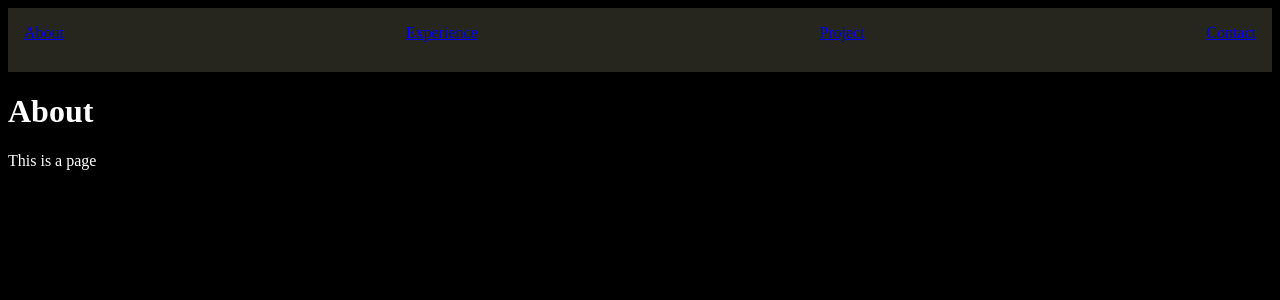
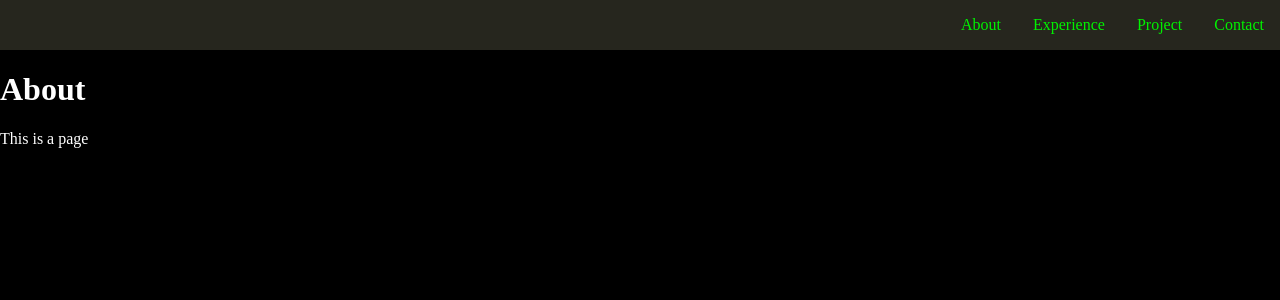
Before and after one commit to AbielKiflu/portfolio, a React (Create React App) app: page /about in a window 1280 px wide. Shown: the top 300 px of the page. Built offline with nearby package versions, Linux system fonts and the light colour scheme.

Commit message:
responsive navigation

```diff
--- a/public/index.html
+++ b/public/index.html
@@ -30,9 +30,10 @@
       work correctly both with client-side routing and a non-root public URL.
       Learn how to configure a non-root public URL by running `npm run build`.
     -->
+
     <title>React App</title>
   </head>
-  <body style="background-color: #000000">
+  <body>
     <noscript>You need to enable JavaScript to run this app.</noscript>
     <div id="root"></div>
     <!--
--- a/src/App.js
+++ b/src/App.js
@@ -1,5 +1,5 @@
 import React from "react";
-import { BrowserRouter, Routes, Route, Link } from "react-router-dom";
+import { BrowserRouter, Routes, Route } from "react-router-dom";
 import Header from "./components/header/Header";
 import About from "./pages/About";
 import Experience from "./pages/Experience";
--- a/src/components/header/Header.js
+++ b/src/components/header/Header.js
@@ -1,16 +1,55 @@
-import React from "react";
+import React, { useState } from "react";
 import { Link } from "react-router-dom";
+import Contact from "../../pages/Contact";
 import "./header.css";
 
-const Header = ({ name }) => {
+const Header = () => {
+  const [hamburger, setHamburger] = useState(false);
   return (
     <nav className="navbar">
-      <Link to="/about">About</Link>
-      <Link to="/experience">Experience</Link>
-      <Link to="/project">Project</Link>
-      <Link to="/contact">Contact</Link>
+      <button className="hamburger" onClick={() => setHamburger(!hamburger)}>
+        <svg viewBox="0 0 15 8" width="40" className="svg">
+          <path d="M1 1h8M1 4h 8M1 7h8" />
+        </svg>
+      </button>
+
+      <NavItem
+        hamburger={hamburger}
+        setHamburger={setHamburger}
+        name={"About"}
+      />
+
+      <NavItem
+        hamburger={hamburger}
+        setHamburger={setHamburger}
+        name={"Experience"}
+      />
+
+      <NavItem
+        hamburger={hamburger}
+        setHamburger={setHamburger}
+        name={"Project"}
+      />
+
+      <NavItem
+        hamburger={hamburger}
+        setHamburger={setHamburger}
+        name={"Contact"}
+      />
     </nav>
   );
 };
 
+const NavItem = ({ hamburger, name, setHamburger }) => {
+  return (
+    <Link
+      className={hamburger ? "navbarMenu show" : "navbarMenu hide"}
+      to={"/" + name.toLowerCase()}
+      onClick={() => setHamburger(false)}
+    >
+      {name}
+    </Link>
+  );
+};
+
 export default Header;
--- a/src/components/header/header.css
+++ b/src/components/header/header.css
@@ -1,9 +1,84 @@
+body {
+  padding: 0;
+  background-color: black;
+  margin: 0;
+  width: 100%;
+  height: 100%;
+  box-sizing: border-box;
+}
+
+.hamburger {
+  background-color: transparent;
+  border: none;
+  cursor: pointer;
+  margin: 0;
+  align-self: flex-end;
+}
+
 .navbar {
   background-color: rgba(255, 255, 197, 0.15) !important;
+  display: flex;
+  flex-direction: column;
+  align-items: center;
+}
+
+.svg {
+  display: inline-block;
+  padding: 1rem;
+  font-size: 1rem;
+  margin-left: 1rem;
+  stroke: #00f200;
+  stroke-width: 1;
+  stroke-linecap: round;
+}
+
+.navbarMenu {
+  text-decoration: none;
   color: #00f200;
   padding: 1rem;
-  display: flex;
-  justify-content: space-between;
-  border: 0;
-  height: 2rem;
+  font-size: 1rem;
+  padding: 1rem;
 }
+
+.show {
+  display: inline-block;
+}
+.hide {
+  display: none;
+}
+
+.navbarMenu:hover {
+  border: 0.1rem solid;
+  transform: scale(1.1);
+  border-left-style: none;
+  border-right-style: none;
+  border-top-style: none;
+}
+
+@media only screen and (min-width: 500px) {
+  .navbar {
+    background-color: rgba(255, 255, 197, 0.15) !important;
+    color: #00f200;
+    display: flex;
+    flex-direction: row;
+    justify-content: flex-end;
+  }
+
+  .svg {
+    display: none;
+  }
+  .navbarMenu {
+    display: block;
+    padding: 1rem;
+  }
+}
+
+@keyframes humburger {
+  from {
+    transform-origin: center;
+    transform: rotate(0deg);
+  }
+  to {
+    transform: rotate(360deg);
+  }
+}
```
